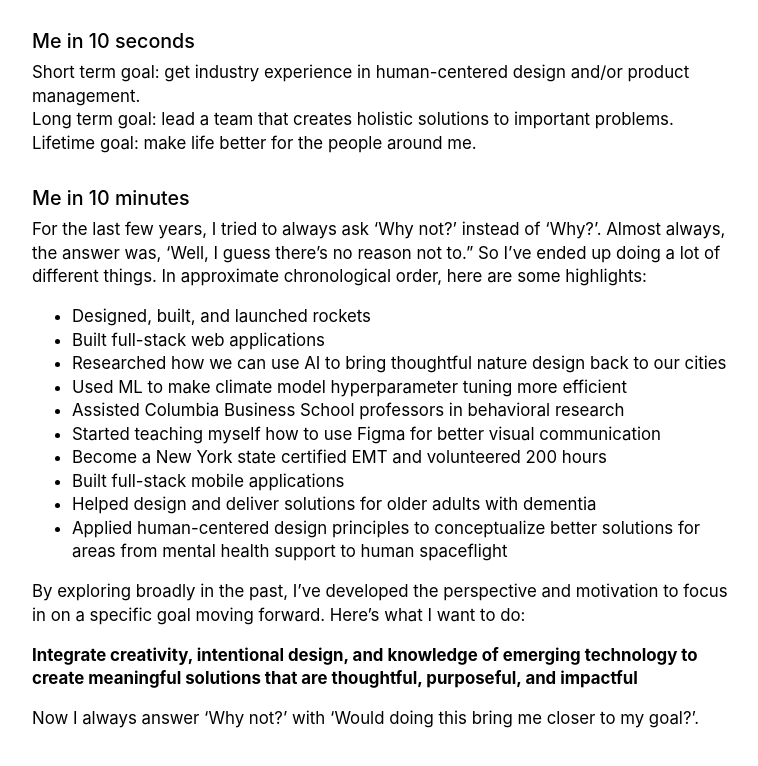
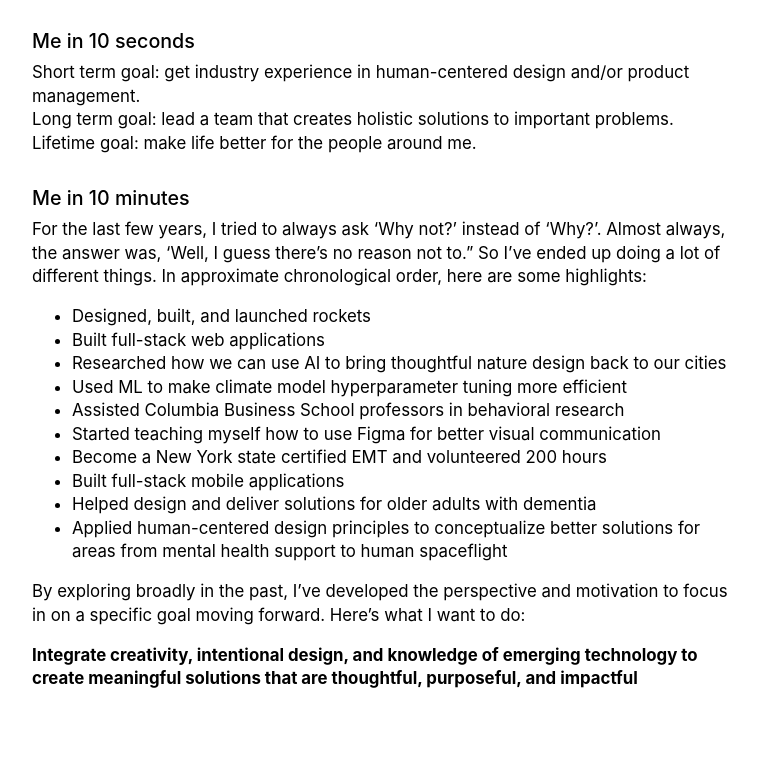
Before and after one commit to clairejyzhang/claire.com, a Next.js app: page /about in a window 1280 px wide. Shown: the part 505-1271 px from the top of the page, without its empty margins (256-1014 px from the left). Built offline with nearby package versions, Linux system fonts and the light colour scheme.

Commit message:
updated about me

```diff
--- a/pages/about.js
+++ b/pages/about.js
@@ -51,7 +51,7 @@ export default function Home() {
           </ul>
           <p>By exploring broadly in the past, I’ve developed the perspective and motivation to focus in on a specific goal moving forward. Here’s what I want to do:</p>
           <p className={utilStyles.bothMargins}><b>Integrate creativity, intentional design, and knowledge of emerging technology to create meaningful solutions that are thoughtful, purposeful, and impactful</b></p>
-          <p>Now I always answer ‘Why not?’ with ‘Would doing this bring me closer to my goal?’.</p>
+
 
           <br></br>
           <br></br>
```
